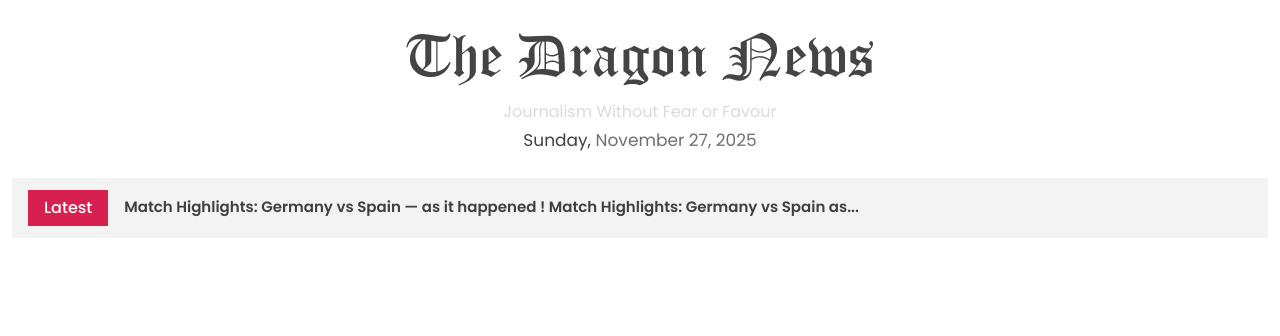
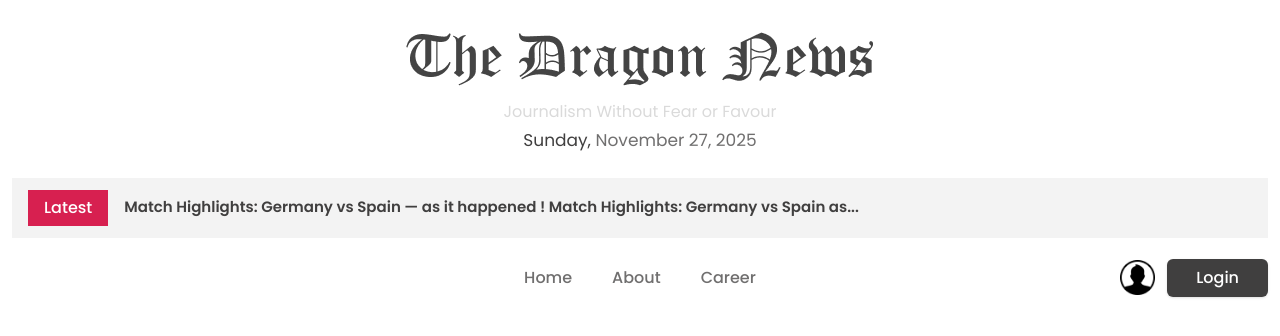
Before and after one commit to developerujjal/dragon-news, a React (Vite) app: page / in a window 1280 px wide. Shown: the top 336 px of the page. Built offline with nearby package versions, Linux system fonts and the light colour scheme.

Commit message:
navbar and latest bar added

```diff
--- /dev/null
+++ b/src/layouts/SharedLayout/NavBar.jsx
@@ -0,0 +1,31 @@
+import { Link, NavLink } from "react-router-dom";
+import UserImg from '../../assets/user.png'
+
+const NavBar = () => {
+    return (
+        <nav className="relative flex items-center justify-between flex-col gap-y-6 sm:h-10 md:justify-center py-6 px-4 mt-4">
+            <div className=" flex gap-6 md:gap-0 md:space-x-10 text-[#706F6F]">
+                <NavLink
+                    className="font-medium hover:text-gray-900 transition duration-150 ease-in-out">Home</NavLink>
+                <NavLink
+                    className="font-medium hover:text-gray-900 transition duration-150 ease-in-out">About</NavLink>
+                <NavLink
+                    className="font-medium hover:text-gray-900 transition duration-150 ease-in-out">Career</NavLink>
+
+            </div>
+            <div className=" md:absolute flex gap-x-1.5 md:items-center md:justify-end md:inset-y-0 md:right-0">
+                <div className="w-full">
+                    <img src={UserImg} alt="" className="cursor-pointer w-[85%]" />
+                </div>
+
+                <div className="rounded-md shadow">
+                    <Link className="inline-flex items-center px-7 py-1.5 border border-transparent text-base leading-6 font-medium rounded-md text-white bg-[#403F3F] hover:bg-gray-900 focus:outline-none focus:border-blue-700 transition duration-150 ease-in-out">
+                        Login
+                    </Link>
+                </div>
+            </div>
+        </nav>
+    );
+};
+
+export default NavBar;
--- a/src/pages/HomePage.jsx
+++ b/src/pages/HomePage.jsx
@@ -1,4 +1,5 @@
 import Header from "../layouts/SharedLayout/Header";
+import NavBar from "../layouts/SharedLayout/NavBar";
 
 const HomePage = () => {
     return (
@@ -12,6 +13,7 @@ const HomePage = () => {
                             <p className="font-semibold text-[#403F3F] text-[15px]"><span>Match Highlights: Germany vs Spain — as it happened   !   Match Highlights: Germany vs Spain as...</span></p>
                         </div>
                     </div>
+                    <NavBar />
                 </div>
             </header>
         </>
```
Also changed, not shown: src/assets/user.png (added).
